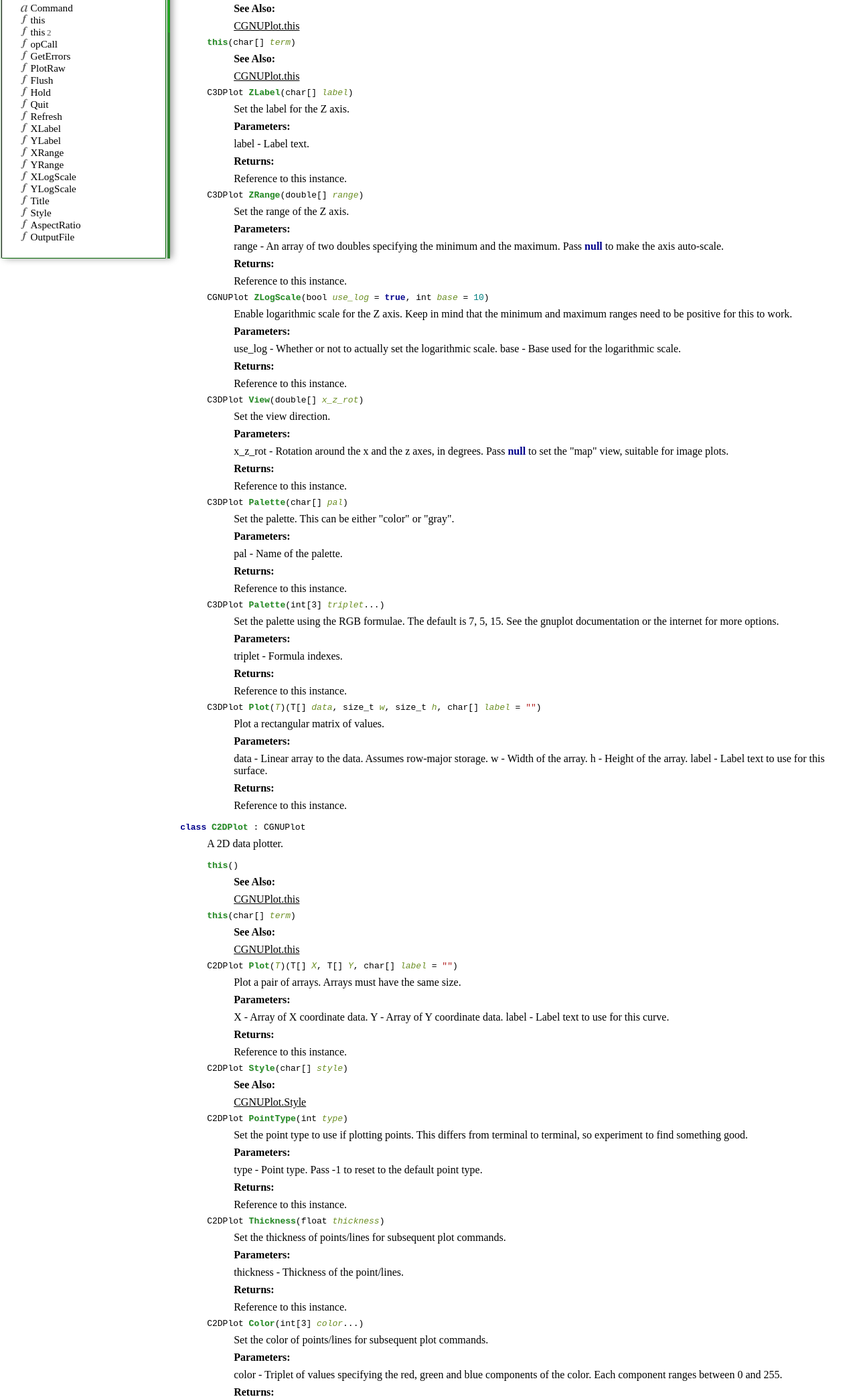
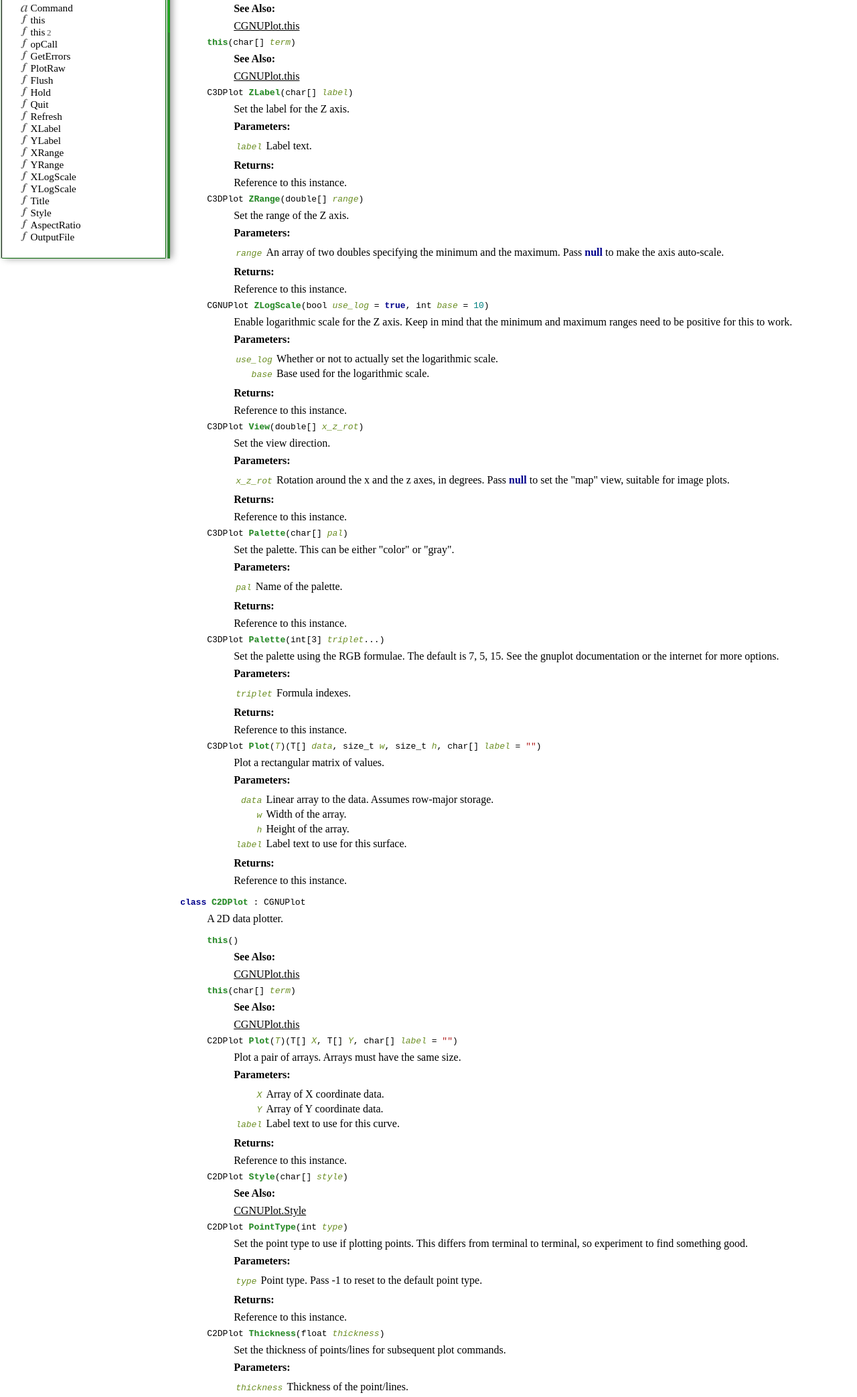
Before and after one commit to SiegeLord/DGnuplot, a plain HTML site: page doc/gnuplot.html in a window 1280 px wide. Shown: the part 414-2500 px from the top of the page at 67% size. Drawn offline with Linux system fonts and the light colour scheme.

Commit message:
Fixed parameters in documentation

```diff
--- a/doc/gnuplot.html
+++ b/doc/gnuplot.html
@@ -17,7 +17,7 @@
 <div class="module">
   <h1 class="module" id="m-gnuplot"><a href="htmlsrc/gnuplot.html" class="symbol">gnuplot</a></h1>
 
-<div class="summary"><div class="cmnt">This is a simple gnuplot (http://www.gnuplot.info/) controller. The term controller
+<div class="summary"><div class="cmnt">This is a simple <a href="http://www.gnuplot.info/">gnuplot</a> controller. The term controller
  in this context means that this code spawns a gnuplot process and controls it via
  pipes. Two syntaxes are supported by this code:</div></div>
 <div class="cmnt"><table class="d_code">
@@ -65,45 +65,59 @@
 <dt class="decl"><span class="rettyp">C3DPlot</span> <a class="symbol _function" name="C3DPlot.ZLabel" href="htmlsrc/gnuplot.html#L133">ZLabel</a><span class="params">(char[] <em>label</em>)</span> <a href="gnuplot.html#C3DPlot.ZLabel" class="plink">¶</a></dt>
 <dd class="ddef">
 <div class="summary"><div class="cmnt">Set the label for the Z axis.</div></div>
-<p class="sec_header">Parameters:</p><div class="cmnt">label - Label text.</div>
+<p class="sec_header">Parameters:</p>
+<table class="params">
+<tr><td><em>label</em></td><td>Label text.</td></tr></table>
 <p class="sec_header">Returns:</p><div class="cmnt">Reference to this instance.</div></dd>
 <dt class="decl"><span class="rettyp">C3DPlot</span> <a class="symbol _function" name="C3DPlot.ZRange" href="htmlsrc/gnuplot.html#L149">ZRange</a><span class="params">(double[] <em>range</em>)</span> <a href="gnuplot.html#C3DPlot.ZRange" class="plink">¶</a></dt>
 <dd class="ddef">
 <div class="summary"><div class="cmnt">Set the range of the Z axis.</div></div>
-<p class="sec_header">Parameters:</p><div class="cmnt">range - An array of two doubles specifying the minimum and the maximum.
-             Pass <span class="kw">null</span> to make the axis auto-scale.</div>
+<p class="sec_header">Parameters:</p>
+<table class="params">
+<tr><td><em>range</em></td><td>An array of two doubles specifying the minimum and the maximum.
+             Pass <span class="kw">null</span> to make the axis auto-scale.</td></tr></table>
 <p class="sec_header">Returns:</p><div class="cmnt">Reference to this instance.</div></dd>
 <dt class="decl"><span class="rettyp">CGNUPlot</span> <a class="symbol _function" name="C3DPlot.ZLogScale" href="htmlsrc/gnuplot.html#L173">ZLogScale</a><span class="params">(bool <em>use_log</em> = <span class="defval"><span class="k">true</span></span>, int <em>base</em> = <span class="defval"><span class="n">10</span></span>)</span> <a href="gnuplot.html#C3DPlot.ZLogScale" class="plink">¶</a></dt>
 <dd class="ddef">
 <div class="summary"><div class="cmnt">Enable logarithmic scale for the Z axis. Keep in mind that the minimum and
  maximum ranges need to be positive for this to work.</div></div>
-<p class="sec_header">Parameters:</p><div class="cmnt">use_log - Whether or not to actually set the logarithmic scale.
-     base - Base used for the logarithmic scale.</div>
+<p class="sec_header">Parameters:</p>
+<table class="params">
+<tr><td><em>use_log</em></td><td>Whether or not to actually set the logarithmic scale.</td></tr>
+<tr><td><em>base</em></td><td>Base used for the logarithmic scale.</td></tr></table>
 <p class="sec_header">Returns:</p><div class="cmnt">Reference to this instance.</div></dd>
 <dt class="decl"><span class="rettyp">C3DPlot</span> <a class="symbol _function" name="C3DPlot.View" href="htmlsrc/gnuplot.html#L193">View</a><span class="params">(double[] <em>x_z_rot</em>)</span> <a href="gnuplot.html#C3DPlot.View" class="plink">¶</a></dt>
 <dd class="ddef">
 <div class="summary"><div class="cmnt">Set the view direction.</div></div>
-<p class="sec_header">Parameters:</p><div class="cmnt">x_z_rot - Rotation around the x and the z axes, in degrees. Pass <span class="kw">null</span>
-               to set the "map" view, suitable for image plots.</div>
+<p class="sec_header">Parameters:</p>
+<table class="params">
+<tr><td><em>x_z_rot</em></td><td>Rotation around the x and the z axes, in degrees. Pass <span class="kw">null</span>
+               to set the "map" view, suitable for image plots.</td></tr></table>
 <p class="sec_header">Returns:</p><div class="cmnt">Reference to this instance.</div></dd>
 <dt class="decl"><span class="rettyp">C3DPlot</span> <a class="symbol _function" name="C3DPlot.Palette" href="htmlsrc/gnuplot.html#L212">Palette</a><span class="params">(char[] <em>pal</em>)</span> <a href="gnuplot.html#C3DPlot.Palette" class="plink">¶</a></dt>
 <dd class="ddef">
 <div class="summary"><div class="cmnt">Set the palette. This can be either "color" or "gray".</div></div>
-<p class="sec_header">Parameters:</p><div class="cmnt">pal - Name of the palette.</div>
+<p class="sec_header">Parameters:</p>
+<table class="params">
+<tr><td><em>pal</em></td><td>Name of the palette.</td></tr></table>
 <p class="sec_header">Returns:</p><div class="cmnt">Reference to this instance.</div></dd>
 <dt class="decl"><span class="rettyp">C3DPlot</span> <a class="symbol _function" name="C3DPlot.Palette:2" href="htmlsrc/gnuplot.html#L229">Palette</a><span class="params">(int[3] <em>triplet</em>...)</span> <a href="gnuplot.html#C3DPlot.Palette:2" class="plink">¶</a></dt>
 <dd class="ddef">
 <div class="summary"><div class="cmnt">Set the palette using the RGB formulae. The default is 7, 5, 15. See the gnuplot
  documentation or the internet for more options.</div></div>
-<p class="sec_header">Parameters:</p><div class="cmnt">triplet - Formula indexes.</div>
+<p class="sec_header">Parameters:</p>
+<table class="params">
+<tr><td><em>triplet</em></td><td>Formula indexes.</td></tr></table>
 <p class="sec_header">Returns:</p><div class="cmnt">Reference to this instance.</div></dd>
 <dt class="decl"><span class="rettyp">C3DPlot</span> <a class="symbol _function" name="C3DPlot.Plot" href="htmlsrc/gnuplot.html#L248">Plot</a><span class="tparams">(<em>T</em>)</span><span class="params">(T[] <em>data</em>, size_t <em>w</em>, size_t <em>h</em>, char[] <em>label</em> = <span class="defval"><span class="sl">""</span></span>)</span> <a href="gnuplot.html#C3DPlot.Plot" class="plink">¶</a></dt>
 <dd class="ddef">
 <div class="summary"><div class="cmnt">Plot a rectangular matrix of values.</div></div>
-<p class="sec_header">Parameters:</p><div class="cmnt">data - Linear array to the data. Assumes row-major storage.
-     w - Width of the array.
-     h - Height of the array.
-     label - Label text to use for this surface.</div>
+<p class="sec_header">Parameters:</p>
+<table class="params">
+<tr><td><em>data</em></td><td>Linear array to the data. Assumes row-major storage.</td></tr>
+<tr><td><em>w</em></td><td>Width of the array.</td></tr>
+<tr><td><em>h</em></td><td>Height of the array.</td></tr>
+<tr><td><em>label</em></td><td>Label text to use for this surface.</td></tr></table>
 <p class="sec_header">Returns:</p><div class="cmnt">Reference to this instance.</div></dd></dl></dd>
 <dt class="decl"><span class="kw">class</span> <a class="symbol _class" name="C2DPlot" href="htmlsrc/gnuplot.html#L280">C2DPlot</a> : <span class="bclass">CGNUPlot</span> <a href="gnuplot.html#C2DPlot" class="plink">¶</a></dt>
 <dd class="ddef">
@@ -118,9 +132,11 @@
 <dt class="decl"><span class="rettyp">C2DPlot</span> <a class="symbol _function" name="C2DPlot.Plot" href="htmlsrc/gnuplot.html#L314">Plot</a><span class="tparams">(<em>T</em>)</span><span class="params">(T[] <em>X</em>, T[] <em>Y</em>, char[] <em>label</em> = <span class="defval"><span class="sl">""</span></span>)</span> <a href="gnuplot.html#C2DPlot.Plot" class="plink">¶</a></dt>
 <dd class="ddef">
 <div class="summary"><div class="cmnt">Plot a pair of arrays. Arrays must have the same size.</div></div>
-<p class="sec_header">Parameters:</p><div class="cmnt">X - Array of X coordinate data.
-     Y - Array of Y coordinate data.
-     label - Label text to use for this curve.</div>
+<p class="sec_header">Parameters:</p>
+<table class="params">
+<tr><td><em>X</em></td><td>Array of X coordinate data.</td></tr>
+<tr><td><em>Y</em></td><td>Array of Y coordinate data.</td></tr>
+<tr><td><em>label</em></td><td>Label text to use for this curve.</td></tr></table>
 <p class="sec_header">Returns:</p><div class="cmnt">Reference to this instance.</div></dd>
 <dt class="decl"><span class="rettyp">C2DPlot</span> <a class="symbol _function" name="C2DPlot.Style" href="htmlsrc/gnuplot.html#L347">Style</a><span class="params">(char[] <em>style</em>)</span> <a href="gnuplot.html#C2DPlot.Style" class="plink">¶</a></dt>
 <dd class="ddef">
@@ -129,18 +145,24 @@
 <dd class="ddef">
 <div class="summary"><div class="cmnt">Set the point type to use if plotting points. This differs from
  terminal to terminal, so experiment to find something good.</div></div>
-<p class="sec_header">Parameters:</p><div class="cmnt">type - Point type. Pass -1 to reset to the default point type.</div>
+<p class="sec_header">Parameters:</p>
+<table class="params">
+<tr><td><em>type</em></td><td>Point type. Pass -1 to reset to the default point type.</td></tr></table>
 <p class="sec_header">Returns:</p><div class="cmnt">Reference to this instance.</div></dd>
 <dt class="decl"><span class="rettyp">C2DPlot</span> <a class="symbol _function" name="C2DPlot.Thickness" href="htmlsrc/gnuplot.html#L384">Thickness</a><span class="params">(float <em>thickness</em>)</span> <a href="gnuplot.html#C2DPlot.Thickness" class="plink">¶</a></dt>
 <dd class="ddef">
 <div class="summary"><div class="cmnt">Set the thickness of points/lines for subsequent plot commands.</div></div>
-<p class="sec_header">Parameters:</p><div class="cmnt">thickness - Thickness of the point/lines.</div>
+<p class="sec_header">Parameters:</p>
+<table class="params">
+<tr><td><em>thickness</em></td><td>Thickness of the point/lines.</td></tr></table>
 <p class="sec_header">Returns:</p><div class="cmnt">Reference to this instance.</div></dd>
 <dt class="decl"><span class="rettyp">C2DPlot</span> <a class="symbol _function" name="C2DPlot.Color" href="htmlsrc/gnuplot.html#L403">Color</a><span class="params">(int[3] <em>color</em>...)</span> <a href="gnuplot.html#C2DPlot.Color" class="plink">¶</a></dt>
 <dd class="ddef">
 <div class="summary"><div class="cmnt">Set the color of points/lines for subsequent plot commands.</div></div>
-<p class="sec_header">Parameters:</p><div class="cmnt">color - Triplet of values specifying the red, green and blue components
-             of the color. Each component ranges between 0 and 255.</div>
+<p class="sec_header">Parameters:</p>
+<table class="params">
+<tr><td><em>color</em></td><td>Triplet of values specifying the red, green and blue components
+             of the color. Each component ranges between 0 and 255.</td></tr></table>
 <p class="sec_header">Returns:</p><div class="cmnt">Reference to this instance.</div></dd></dl></dd>
 <dt class="decl"><span class="kw">class</span> <a class="symbol _class" name="CGNUPlot" href="htmlsrc/gnuplot.html#L426">CGNUPlot</a> <a href="gnuplot.html#CGNUPlot" class="plink">¶</a></dt>
 <dd class="ddef">
@@ -158,11 +180,15 @@
 <dt class="decl"><a class="symbol _ctor" name="CGNUPlot.this:2" href="htmlsrc/gnuplot.html#L450">this</a><span class="params">(char[] <em>term</em>)</span> <a href="gnuplot.html#CGNUPlot.this:2" class="plink">¶</a></dt>
 <dd class="ddef">
 <div class="summary"><div class="cmnt">Create a new plot instance while specifying a different terminal type.</div></div>
-<p class="sec_header">Parameters:</p><div class="cmnt">term - Terminal name. Notable options include: x11, svg, png, pdfcairo, postscript</div></dd>
+<p class="sec_header">Parameters:</p>
+<table class="params">
+<tr><td><em>term</em></td><td>Terminal name. Notable options include: wxt, svg, png, pdfcairo, postscript.</td></tr></table></dd>
 <dt class="decl"><span class="rettyp">CGNUPlot</span> <a class="symbol _function" name="CGNUPlot.opCall" href="htmlsrc/gnuplot.html#L465">opCall</a><span class="params">(char[] <em>command</em>)</span> <a href="gnuplot.html#CGNUPlot.opCall" class="plink">¶</a></dt>
 <dd class="ddef">
 <div class="summary"><div class="cmnt">Send a command directly to gnuplot.</div></div>
-<p class="sec_header">Parameters:</p><div class="cmnt">command - Command to send to gnuplot.</div>
+<p class="sec_header">Parameters:</p>
+<table class="params">
+<tr><td><em>command</em></td><td>Command to send to gnuplot.</td></tr></table>
 <p class="sec_header">Returns:</p><div class="cmnt">Reference to this instance.</div></dd>
 <dt class="decl"><span class="rettyp">char[]</span> <a class="symbol _function" name="CGNUPlot.GetErrors" href="htmlsrc/gnuplot.html#L490">GetErrors</a><span class="params">(int <em>timeout</em> = <span class="defval"><span class="n">100</span></span>)</span> <a href="gnuplot.html#CGNUPlot.GetErrors" class="plink">¶</a></dt>
 <dd class="ddef">
@@ -171,7 +197,9 @@
  think your errors are getting cut off, try increasing it.
 
  Only works on Linux.</div></div>
-<p class="sec_header">Parameters:</p><div class="cmnt">timeout - Number of milliseconds to wait for gnuplot to respond.</div>
+<p class="sec_header">Parameters:</p>
+<table class="params">
+<tr><td><em>timeout</em></td><td>Number of milliseconds to wait for gnuplot to respond.</td></tr></table>
 <p class="sec_header">Returns:</p><div class="cmnt">A string containing the errors.</div></dd>
 <dt class="decl"><span class="rettyp">CGNUPlot</span> <a class="symbol _function" name="CGNUPlot.PlotRaw" href="htmlsrc/gnuplot.html#L532">PlotRaw</a><span class="params">(char[] <em>args</em>, char[] <em>data</em> = <span class="defval"><span class="k">null</span></span>)</span> <a href="gnuplot.html#CGNUPlot.PlotRaw" class="plink">¶</a></dt>
 <dd class="ddef">
@@ -185,10 +213,12 @@
 <span class="i">plot</span>.<span class="i">PlotRaw</span>(<span class="sl">"x*x"</span>);</pre>
 </td></tr>
 </table></div>
-<p class="sec_header">Parameters:</p><div class="cmnt">args - Arguments to the current plot command.
-     data - Data for the current plot command. This controller uses the
+<p class="sec_header">Parameters:</p>
+<table class="params">
+<tr><td><em>args</em></td><td>Arguments to the current plot command.</td></tr>
+<tr><td><em>data</em></td><td>Data for the current plot command. This controller uses the
             inline data entry, so the format needs to be what that method
-            expects.</div>
+            expects.</td></tr></table>
 <p class="sec_header">Returns:</p><div class="cmnt">Reference to this instance.</div></dd>
 <dt class="decl"><span class="rettyp">CGNUPlot</span> <a class="symbol _function" name="CGNUPlot.Flush" href="htmlsrc/gnuplot.html#L561">Flush</a><span class="params">()</span> <a href="gnuplot.html#CGNUPlot.Flush" class="plink">¶</a></dt>
 <dd class="ddef">
@@ -200,7 +230,9 @@
 <div class="summary"><div class="cmnt">Activates plot holding. While plotting is held, successive plot commands
  will be drawn on the same axes. Disable holding or call Flush to plot
  the commands.</div></div>
-<p class="sec_header">Parameters:</p><div class="cmnt">hold - Specifies whether to start or end holding.</div>
+<p class="sec_header">Parameters:</p>
+<table class="params">
+<tr><td><em>hold</em></td><td>Specifies whether to start or end holding.</td></tr></table>
 <p class="sec_header">Returns:</p><div class="cmnt">Reference to this instance.</div></dd>
 <dt class="decl"><span class="rettyp">void</span> <a class="symbol _function" name="CGNUPlot.Quit" href="htmlsrc/gnuplot.html#L596">Quit</a><span class="params">()</span> <a href="gnuplot.html#CGNUPlot.Quit" class="plink">¶</a></dt>
 <dd class="ddef">
@@ -213,43 +245,57 @@
 <dt class="decl"><span class="rettyp">CGNUPlot</span> <a class="symbol _function" name="CGNUPlot.XLabel" href="htmlsrc/gnuplot.html#L622">XLabel</a><span class="params">(char[] <em>label</em>)</span> <a href="gnuplot.html#CGNUPlot.XLabel" class="plink">¶</a></dt>
 <dd class="ddef">
 <div class="summary"><div class="cmnt">Set the label for the X axis.</div></div>
-<p class="sec_header">Parameters:</p><div class="cmnt">label - Label text.</div>
+<p class="sec_header">Parameters:</p>
+<table class="params">
+<tr><td><em>label</em></td><td>Label text.</td></tr></table>
 <p class="sec_header">Returns:</p><div class="cmnt">Reference to this instance.</div></dd>
 <dt class="decl"><span class="rettyp">CGNUPlot</span> <a class="symbol _function" name="CGNUPlot.YLabel" href="htmlsrc/gnuplot.html#L636">YLabel</a><span class="params">(char[] <em>label</em>)</span> <a href="gnuplot.html#CGNUPlot.YLabel" class="plink">¶</a></dt>
 <dd class="ddef">
 <div class="summary"><div class="cmnt">Set the label for the Y axis.</div></div>
-<p class="sec_header">Parameters:</p><div class="cmnt">label - Label text.</div>
+<p class="sec_header">Parameters:</p>
+<table class="params">
+<tr><td><em>label</em></td><td>Label text.</td></tr></table>
 <p class="sec_header">Returns:</p><div class="cmnt">Reference to this instance.</div></dd>
 <dt class="decl"><span class="rettyp">CGNUPlot</span> <a class="symbol _function" name="CGNUPlot.XRange" href="htmlsrc/gnuplot.html#L651">XRange</a><span class="params">(double[] <em>range</em>)</span> <a href="gnuplot.html#CGNUPlot.XRange" class="plink">¶</a></dt>
 <dd class="ddef">
 <div class="summary"><div class="cmnt">Set the range of the X axis.</div></div>
-<p class="sec_header">Parameters:</p><div class="cmnt">range - An array of two doubles specifying the minimum and the maximum.
-             Pass <span class="kw">null</span> to make the axis auto-scale.</div>
+<p class="sec_header">Parameters:</p>
+<table class="params">
+<tr><td><em>range</em></td><td>An array of two doubles specifying the minimum and the maximum.
+             Pass <span class="kw">null</span> to make the axis auto-scale.</td></tr></table>
 <p class="sec_header">Returns:</p><div class="cmnt">Reference to this instance.</div></dd>
 <dt class="decl"><span class="rettyp">CGNUPlot</span> <a class="symbol _function" name="CGNUPlot.YRange" href="htmlsrc/gnuplot.html#L672">YRange</a><span class="params">(double[] <em>range</em>)</span> <a href="gnuplot.html#CGNUPlot.YRange" class="plink">¶</a></dt>
 <dd class="ddef">
 <div class="summary"><div class="cmnt">Set the range of the Y axis.</div></div>
-<p class="sec_header">Parameters:</p><div class="cmnt">range - An array of two doubles specifying the minimum and the maximum.
-             Pass <span class="kw">null</span> to make the axis auto-scale.</div>
+<p class="sec_header">Parameters:</p>
+<table class="params">
+<tr><td><em>range</em></td><td>An array of two doubles specifying the minimum and the maximum.
+             Pass <span class="kw">null</span> to make the axis auto-scale.</td></tr></table>
 <p class="sec_header">Returns:</p><div class="cmnt">Reference to this instance.</div></dd>
 <dt class="decl"><span class="rettyp">CGNUPlot</span> <a class="symbol _function" name="CGNUPlot.XLogScale" href="htmlsrc/gnuplot.html#L694">XLogScale</a><span class="params">(bool <em>use_log</em> = <span class="defval"><span class="k">true</span></span>, int <em>base</em> = <span class="defval"><span class="n">10</span></span>)</span> <a href="gnuplot.html#CGNUPlot.XLogScale" class="plink">¶</a></dt>
 <dd class="ddef">
 <div class="summary"><div class="cmnt">Enable logarithmic scale for the X axis. Keep in mind that the minimum and
  maximum ranges need to be positive for this to work.</div></div>
-<p class="sec_header">Parameters:</p><div class="cmnt">use_log - Whether or not to actually set the logarithmic scale.
-     base - Base used for the logarithmic scale.</div>
+<p class="sec_header">Parameters:</p>
+<table class="params">
+<tr><td><em>use_log</em></td><td>Whether or not to actually set the logarithmic scale.</td></tr>
+<tr><td><em>base</em></td><td>Base used for the logarithmic scale.</td></tr></table>
 <p class="sec_header">Returns:</p><div class="cmnt">Reference to this instance.</div></dd>
 <dt class="decl"><span class="rettyp">CGNUPlot</span> <a class="symbol _function" name="CGNUPlot.YLogScale" href="htmlsrc/gnuplot.html#L713">YLogScale</a><span class="params">(bool <em>use_log</em> = <span class="defval"><span class="k">true</span></span>, int <em>base</em> = <span class="defval"><span class="n">10</span></span>)</span> <a href="gnuplot.html#CGNUPlot.YLogScale" class="plink">¶</a></dt>
 <dd class="ddef">
 <div class="summary"><div class="cmnt">Enable logarithmic scale for the Y axis. Keep in mind that the minimum and
  maximum ranges need to be positive for this to work.</div></div>
-<p class="sec_header">Parameters:</p><div class="cmnt">use_log - Whether or not to actually set the logarithmic scale.
-     base - Base used for the logarithmic scale.</div>
+<p class="sec_header">Parameters:</p>
+<table class="params">
+<tr><td><em>use_log</em></td><td>Whether or not to actually set the logarithmic scale.</td></tr>
+<tr><td><em>base</em></td><td>Base used for the logarithmic scale.</td></tr></table>
 <p class="sec_header">Returns:</p><div class="cmnt">Reference to this instance.</div></dd>
 <dt class="decl"><span class="rettyp">CGNUPlot</span> <a class="symbol _function" name="CGNUPlot.Title" href="htmlsrc/gnuplot.html#L730">Title</a><span class="params">(char[] <em>title</em>)</span> <a href="gnuplot.html#CGNUPlot.Title" class="plink">¶</a></dt>
 <dd class="ddef">
 <div class="summary"><div class="cmnt">Set the title of this plot.</div></div>
-<p class="sec_header">Parameters:</p><div class="cmnt">title - Title text.</div>
+<p class="sec_header">Parameters:</p>
+<table class="params">
+<tr><td><em>title</em></td><td>Title text.</td></tr></table>
 <p class="sec_header">Returns:</p><div class="cmnt">Reference to this instance.</div></dd>
 <dt class="decl"><span class="rettyp">CGNUPlot</span> <a class="symbol _function" name="CGNUPlot.Style" href="htmlsrc/gnuplot.html#L755">Style</a><span class="params">(char[] <em>style</em>)</span> <a href="gnuplot.html#CGNUPlot.Style" class="plink">¶</a></dt>
 <dd class="ddef">
@@ -262,25 +308,31 @@
      <ul>linespoints</ul>
  <p></p>
  For 3D plots only:<p></p>
-     <ul>image - Image plotting.</ul>
-     <ul>pm3d - Surface plotting.</ul></div>
-<p class="sec_header">Parameters:</p><div class="cmnt">title - Title text.</div>
+     <ul>image - Image plotting</ul>
+     <ul>pm3d - Surface plotting</ul></div>
+<p class="sec_header">Parameters:</p>
+<table class="params">
+<tr><td><em>title</em></td><td>Title text.</td></tr></table>
 <p class="sec_header">Returns:</p><div class="cmnt">Reference to this instance.</div></dd>
 <dt class="decl"><span class="rettyp">CGNUPlot</span> <a class="symbol _function" name="CGNUPlot.AspectRatio" href="htmlsrc/gnuplot.html#L771">AspectRatio</a><span class="params">(double <em>ratio</em>)</span> <a href="gnuplot.html#CGNUPlot.AspectRatio" class="plink">¶</a></dt>
 <dd class="ddef">
 <div class="summary"><div class="cmnt">Set the aspect ratio of the plot. Only works with 2D plots (or image 3D plots).</div></div>
-<p class="sec_header">Parameters:</p><div class="cmnt">ratio - Aspect ratio to use (height / width).</div>
+<p class="sec_header">Parameters:</p>
+<table class="params">
+<tr><td><em>ratio</em></td><td>Aspect ratio to use (height / width).</td></tr></table>
 <p class="sec_header">Returns:</p><div class="cmnt">Reference to this instance.</div></dd>
 <dt class="decl"><span class="rettyp">CGNUPlot</span> <a class="symbol _function" name="CGNUPlot.OutputFile" href="htmlsrc/gnuplot.html#L786">OutputFile</a><span class="params">(char[] <em>filename</em>)</span> <a href="gnuplot.html#CGNUPlot.OutputFile" class="plink">¶</a></dt>
 <dd class="ddef">
 <div class="summary"><div class="cmnt">If you set a terminal that can output files, use this function to set the filename
  of the resultant file.</div></div>
-<p class="sec_header">Parameters:</p><div class="cmnt">filename - Filename text.</div>
+<p class="sec_header">Parameters:</p>
+<table class="params">
+<tr><td><em>filename</em></td><td>Filename text.</td></tr></table>
 <p class="sec_header">Returns:</p><div class="cmnt">Reference to this instance.</div></dd></dl></dd></dl>
 </div>
 <div id="kandil-footer">
   <p></p>
-  <p>Page generated by <a href="http://code.google.com/p/dil">dil</a> on Wed Feb 16 20:55:31 2011. Rendered by <a href="http://code.google.com/p/dil/wiki/Kandil">kandil</a>.</p>
+  <p>Page generated by <a href="http://code.google.com/p/dil">dil</a> on Thu Feb 17 17:35:15 2011. Rendered by <a href="http://code.google.com/p/dil/wiki/Kandil">kandil</a>.</p>
 </div>
 </div>
 </body>
--- a/doc/js/modules.js
+++ b/doc/js/modules.js
@@ -7,4 +7,4 @@ var g_packageTree = new PackageTree(P('', [
 ])
 );
 
-var g_creationTime = 1297907731;
+var g_creationTime = 1297982115;
```
Also changed, not shown: doc/htmlsrc/gnuplot.html (+64 -64 lines).
